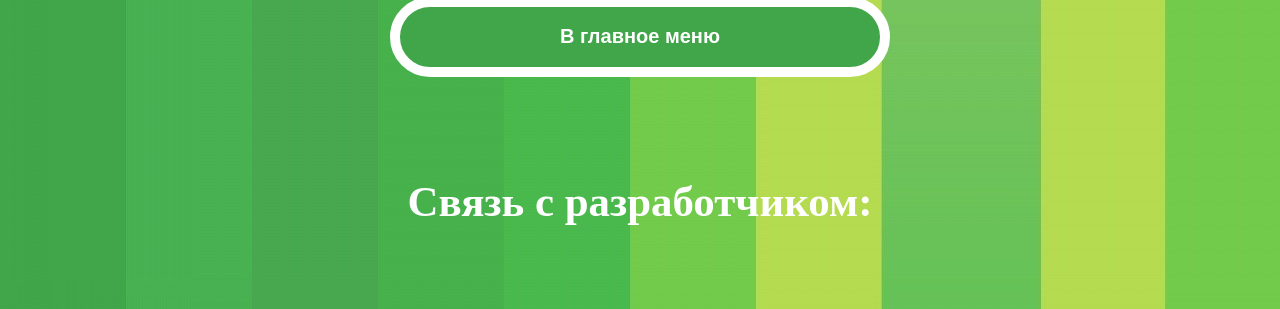
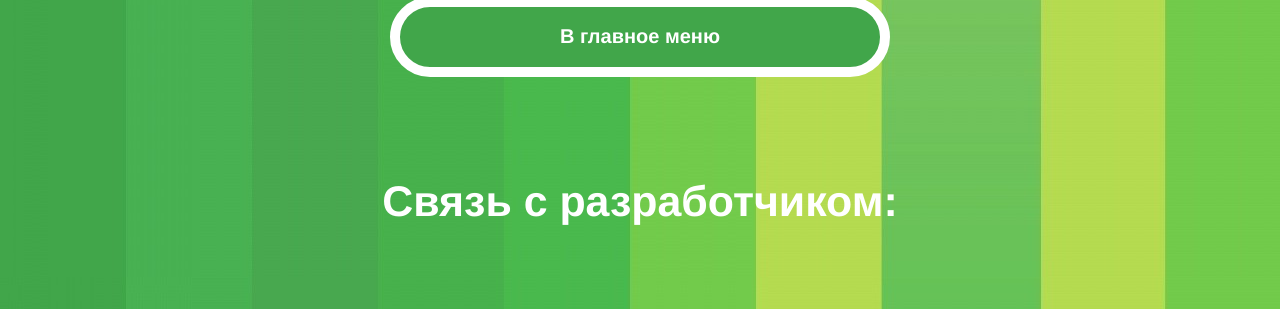
Before and after one commit to jorayoung/dopcontentimportantlink, a plain HTML site: page index.html in a window 1280 px wide. Shown: the part 491-800 px from the top of the page. Drawn offline with Linux system fonts and the light colour scheme.

Commit message:
Update index.html

```diff
--- a/index.html
+++ b/index.html
@@ -15,6 +15,11 @@ border: 10px solid #ffffff;
 width: 500px;
 height: 80px;
 border-radius: 100px;
+font-family: 'Franklin Gothic Medium', 'Arial Narrow', Arial, sans-serif;
+}
+button:hover{cursor:pointer;}
+h1,h2{
+  font-family: 'Franklin Gothic Medium', 'Arial Narrow', Arial, sans-serif;
 }
 </style>
 <center>
```
